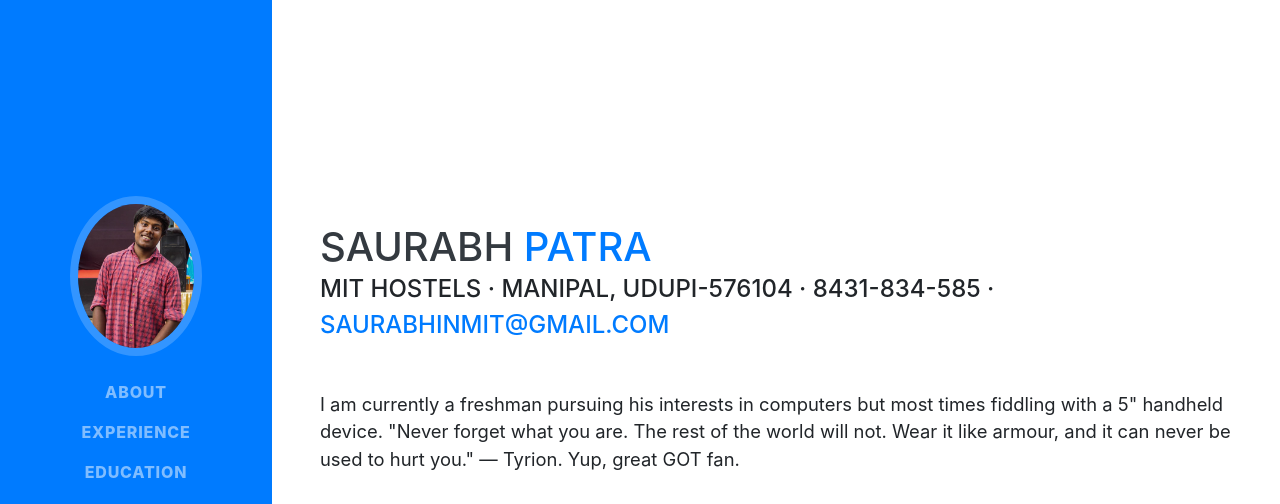
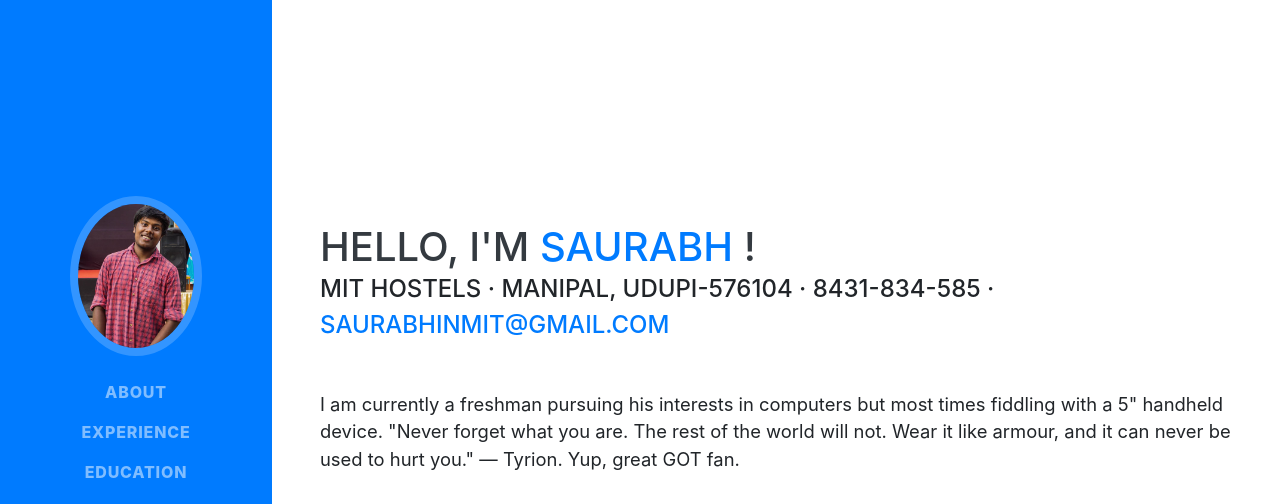
Before and after one commit to lolcxx/lolcxx.github.io, a website with bundled scripts: page index.html in a window 1280 px wide. Shown: the top 504 px of the page. Built offline with nearby package versions, Linux system fonts and the light colour scheme; a web font is replaced by a local one.

Commit message:
Update index.html

```diff
--- a/index.html
+++ b/index.html
@@ -63,8 +63,8 @@
 
     <section class="resume-section p-3 p-lg-5 d-flex align-items-center" id="about">
       <div class="w-100">
-        <h1 class="mb-0">Saurabh
-          <span class="text-primary">Patra</span>
+        <h1 class="mb-0">Hello, I'm
+          <span class="text-primary">Saurabh</span> !
         </h1>
         <div class="subheading mb-5">MIT Hostels · Manipal, Udupi-576104 · 8431-834-585 ·
           <a href="mailto:name@email.com">saurabhinmit@gmail.com</a>
```
